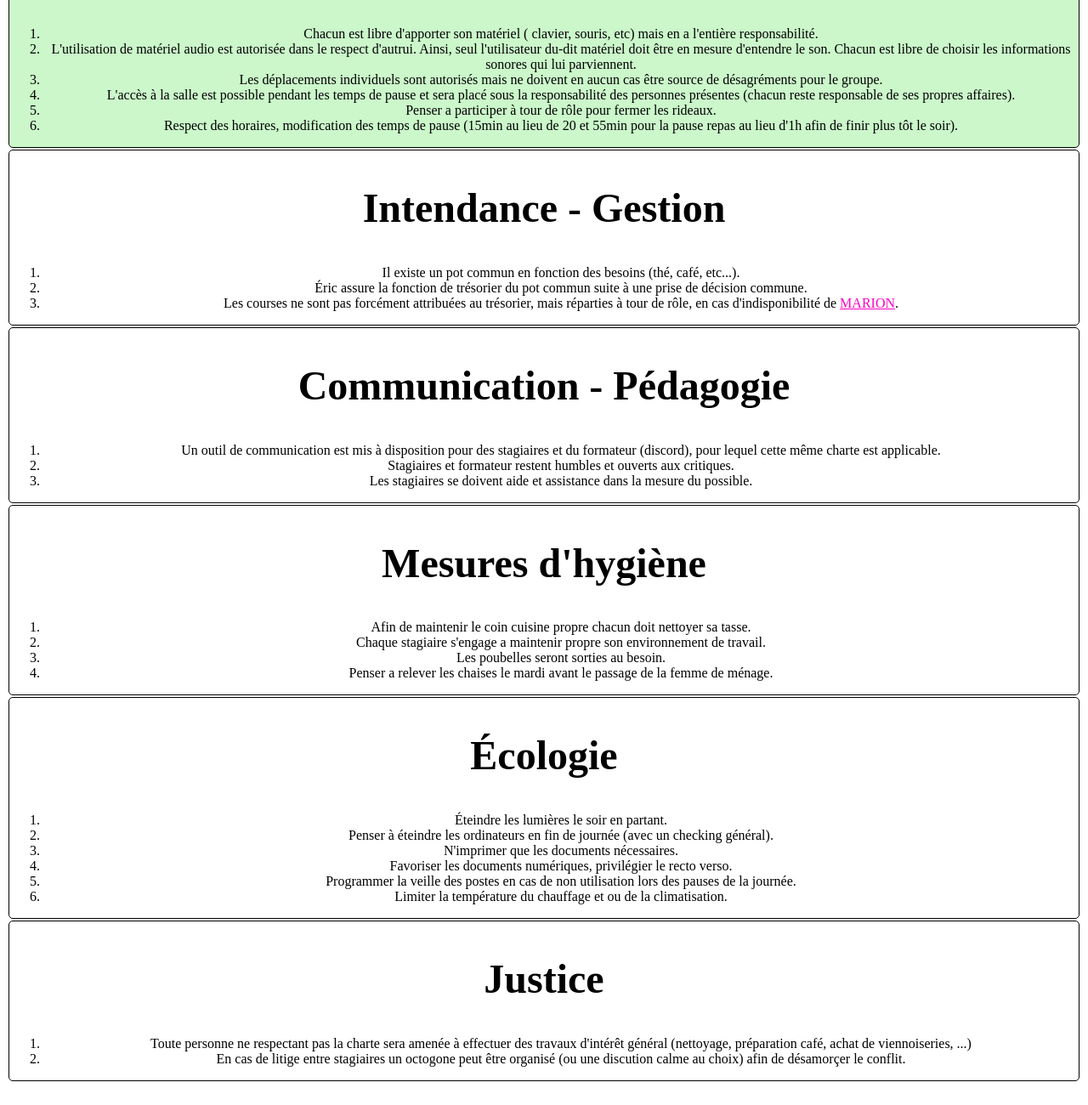
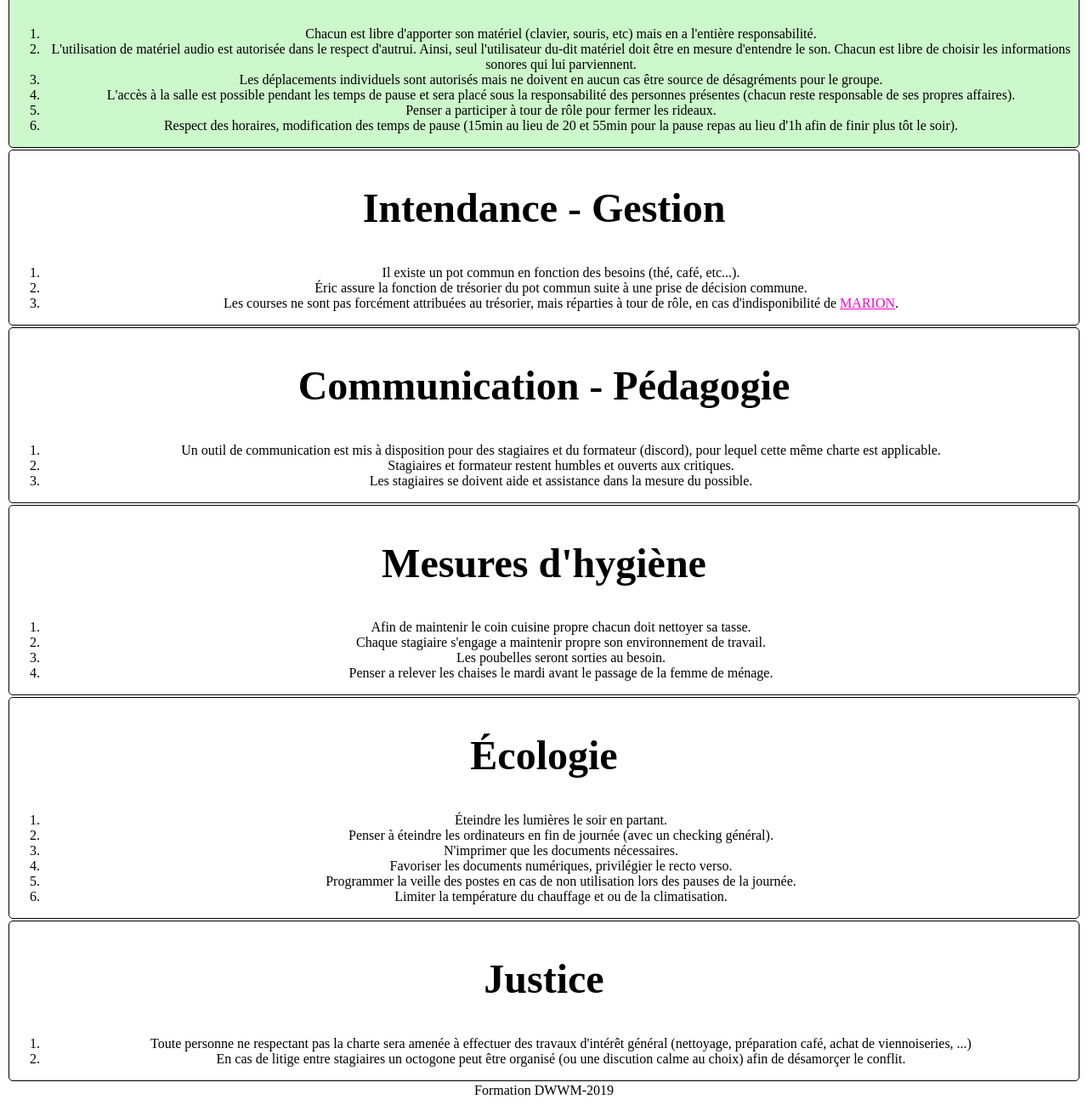
Before and after one commit to formation-dwwm/charte-dwwm-v2, a plain HTML site: page index.html in a window 1280 px wide. Shown: the part 264-1564 px from the top of the page at 85% size. Drawn offline with Linux system fonts and the light colour scheme.

Commit message:
Commentaires code HTML.

```diff
--- a/index.html
+++ b/index.html
@@ -1,20 +1,79 @@
+<!-- On commence par déclarer le document comme étant à interpréter au format HTML
+Ici, pas de schéma, donc HTML5 -->
+<!-- Rappel Attention au '!' -->
 <!DOCTYPE html>
+
+<!-- Une page web commence par une balise `html`, elle va encadrer tout le document -->
+<!-- Eventuellement mais recommandé, on peut y indiquer la langue du document, ici: le Francais
+Ceci avec l'attribut "lang" pour la balise html -->
 <html lang="fr">
+
+    <!-- Les entêtes de page, dans la balise head
+    On va y trouver toutes les métadonnées de la page
+    ATTENTION: Aucun élément présent en entête ne pourra être visible sur la page (entêtes != contenu) -->
     <head>
+
+        <!-- On indique ici l'encodage choisi et utilisé pour le document HTML
+        ATTENTION: Ne pas oublier, sinon accents = ?
+        ATTENTION: Faire en sorte que l'encodage choisi ici soit bien celui utilisé pour l'enregistrement du fichier (ici UTF-8)! -->
+        <!-- On utilise la plupart du temps l'UTF-8 -->
         <meta charset="UTF-8">
+
+        <!-- Balise meta, qui informe notre navigateur d'éléments supplémentaires sur notre page
+        Par exemple:
+            - comment gérer taille écran / taille du contenu
+            - Elements de référencement et réseaux sociaux
+            - Des éléments d'interopérabilité entre les navigateurs
+            - ... -->
         <meta name="viewport" content="width=device-width, initial-scale=1.0">
         <meta http-equiv="X-UA-Compatible" content="ie=edge">
+
+        <!-- Balises link permettent d'établir des liens entre des ressources web -->
+        <!-- Ici, on l'utilise pour signifier au navigateur que cette page utilisera un style défini dans le fichier `style.css` -->
+        <!-- Pour les adresses spécifiées, on peut utiliser:
+            - un chemin (local) relatif
+            - un chemin (local) absolu
+            - une URL web -->
         <link rel="stylesheet" href="style.css">
+
+
+        <!-- Définit le titre la page, tel qu'affiché:
+        - Nom de la fenêtre
+        - Nom de l'onglet
+        - Nom des favoris si enregistré
+        - etc... -->
         <title>Charte DWWM</title>
     </head>
+
+    <!-- Body représente le corps de la page,
+    c'est ici que sera pré²²sent tout le contenu (visible)
+    Contenu != Métadonnées -->
     <body>
+        <!-- Web Sémantique (HTML5) -->
+        <!-- Sans infos supplémentaires, disons que ces balises sont équivalentes à des divs,
+        soit des conteneurs génériques -->
         <header>
+            <!-- Les balises H sont des balises pour les titres,
+            ici H1 est un titre de niveau 1 (niveau principal) -->
             <h1>Charte fonctionnement DWWM 2019-2020</h1>
         </header>
+
+        <!-- Web Sémantique (HTML5) -->
         <section id="EE">
+            <!-- Sous-titre (titre de niveau 2) -->
             <h2>Espace - Environnement de travail</h2>
+
+            <!-- Création d'une liste
+                OL: Ordered List (liste ordonnée)
+                Par défaut, elle est donc numérotée
+
+                Ca pourrait être UL, pour UnOrdered List (liste non ordonnée, par défaut des points)
+            -->
             <ol>
-            <li>Chacun est libre d'apporter son matériel ( clavier, souris, etc) mais en a l'entière responsabilité.</li>
+
+                <!-- C'est à l'intérieur d'une balise de liste que l'on créer ses éléménts
+                Ils sont appelés LI: List Items (éléments de liste)   -->
+                <li>Chacun est libre d'apporter son matériel (clavier, souris, etc) mais en a l'entière responsabilité.</li>
                 <li>L'utilisation de matériel audio est autorisée dans le respect d'autrui. Ainsi, seul l'utilisateur du-dit matériel doit être en mesure d'entendre le son. Chacun est libre de choisir les informations sonores qui lui parviennent.</li>
                 <li>Les déplacements individuels sont autorisés mais ne doivent en aucun cas être source de désagréments pour le groupe.</li>
                 <li>L'accès à la salle est possible pendant les temps de pause et sera placé sous la responsabilité des personnes présentes (chacun reste responsable de ses propres affaires).</li>
@@ -65,5 +124,10 @@
                 <li>En cas de litige entre stagiaires un octogone peut être organisé (ou une discution calme au choix) afin de désamorçer le conflit.</li>
             </ol>
         </section>
+
+        <!-- Web Sémantique (HTML5) -->
+        <footer>
+            Formation DWWM-2019
+        </footer>
     </body>
 </html>
```
Lines whose indentation alone changed are shown as unchanged.
